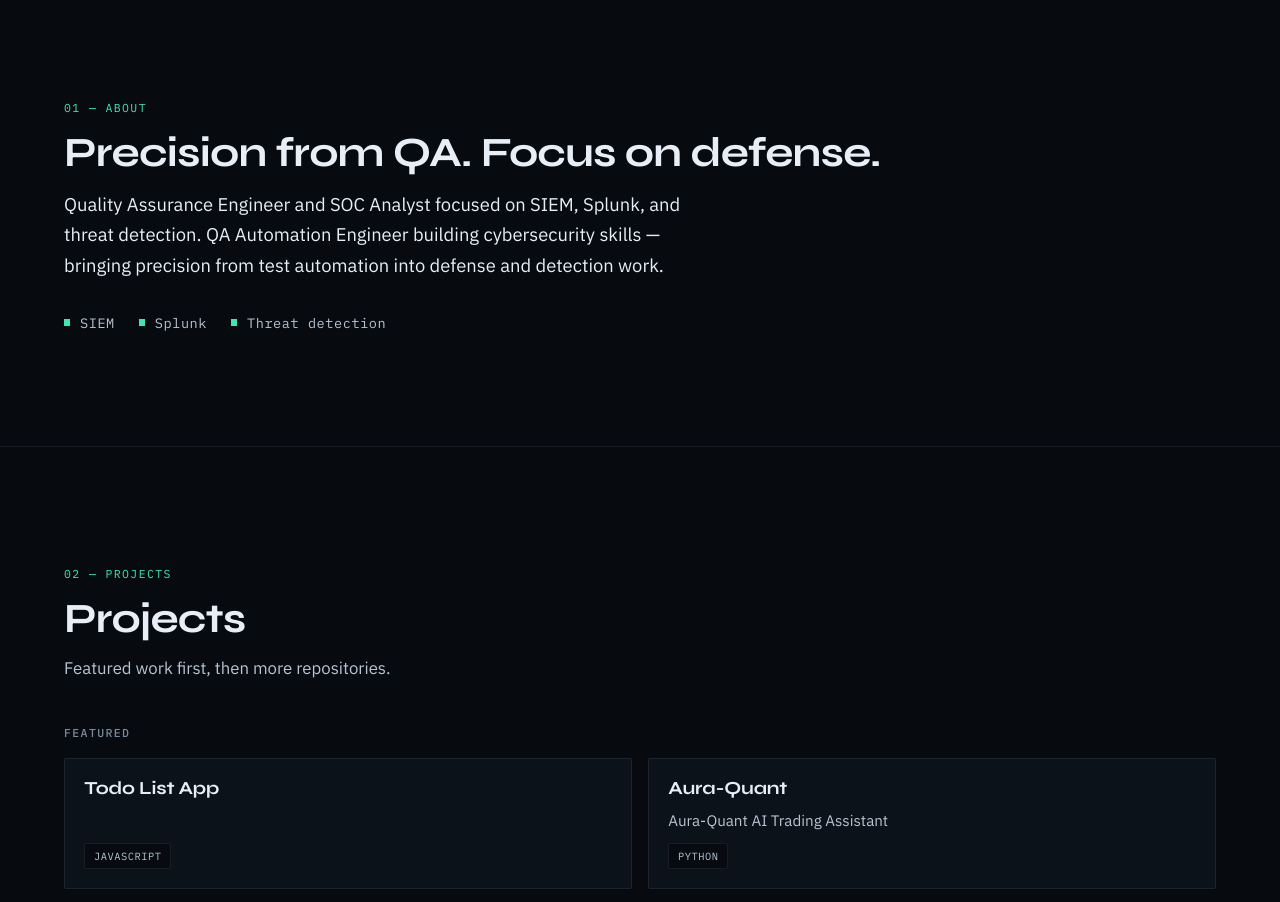
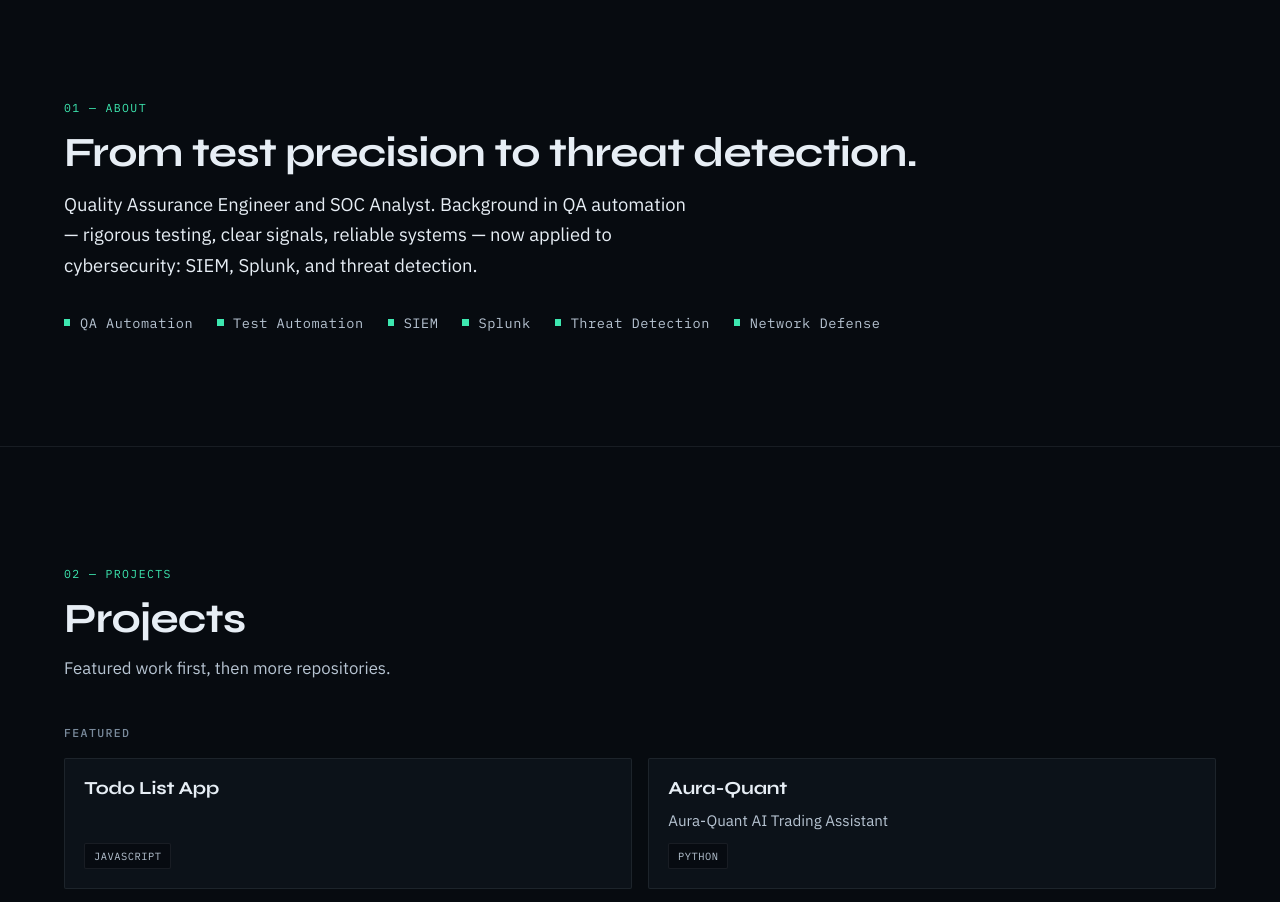
Before and after one commit to mrsyedhasan/mrsyedhasan.github.io, a plain HTML site: page index.html in a window 1280 px wide. Shown: the part 820-1722 px from the top of the page. Drawn offline with Linux system fonts and the light colour scheme.

Commit message:
Refresh About copy with QA and cybersecurity focus tags

```diff
--- a/index.html
+++ b/index.html
@@ -77,17 +77,19 @@
       <section class="section" id="about">
         <div class="section-inner scroll-in">
           <p class="section-label">01 — About</p>
-          <h2 class="section-title">Precision from QA. Focus on defense.</h2>
+          <h2 class="section-title">From test precision to threat detection.</h2>
           <p class="about-copy">
-            Quality Assurance Engineer and SOC Analyst focused on SIEM, Splunk, and threat
-            detection. QA Automation Engineer building cybersecurity skills —
-            bringing precision from test automation into defense and detection
-            work.
+            Quality Assurance Engineer and SOC Analyst. Background in QA
+            automation — rigorous testing, clear signals, reliable systems —
+            now applied to cybersecurity: SIEM, Splunk, and threat detection.
           </p>
           <ul class="about-focus">
+            <li>QA Automation</li>
+            <li>Test Automation</li>
             <li>SIEM</li>
             <li>Splunk</li>
-            <li>Threat detection</li>
+            <li>Threat Detection</li>
+            <li>Network Defense</li>
           </ul>
         </div>
       </section>
```
